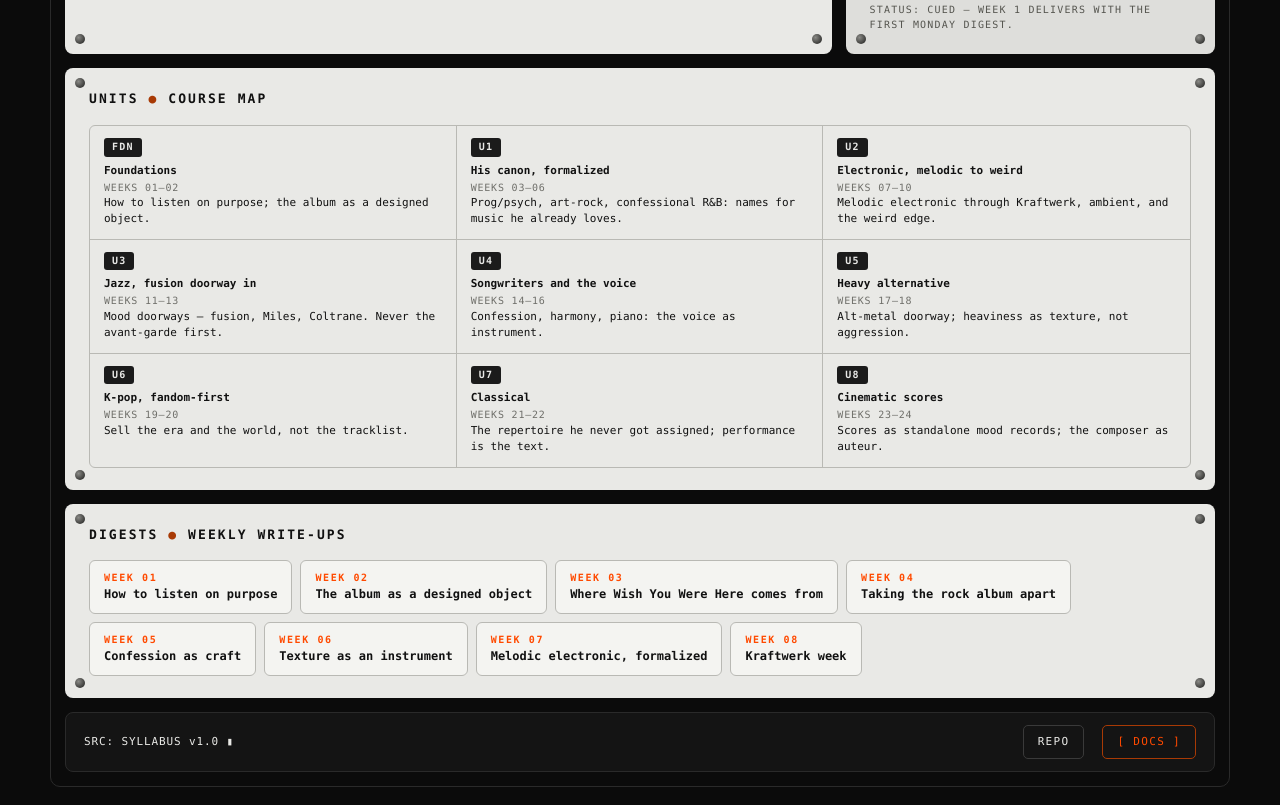
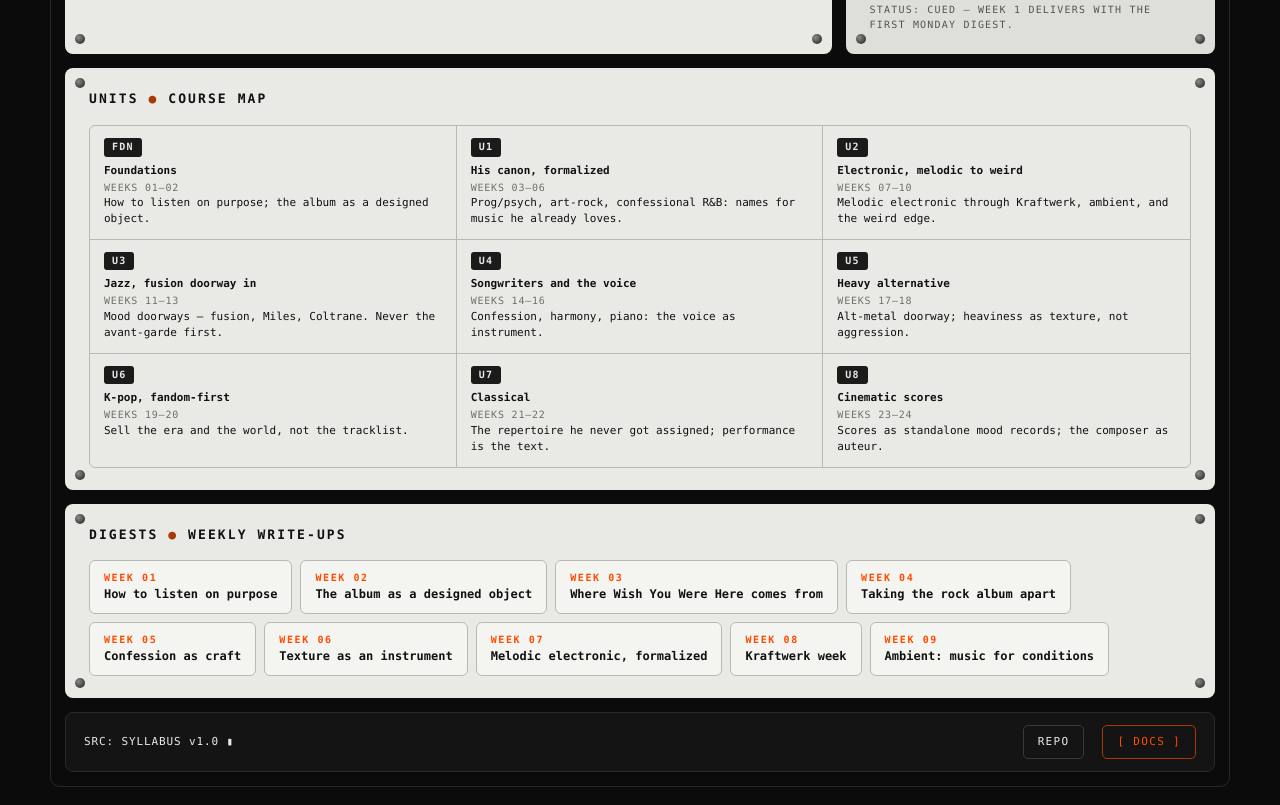
Before and after one commit to wes-chen/long-play, a plain HTML site: page docs/index.html in a window 1280 px wide. Shown: the part 940-1745 px from the top of the page. Drawn offline with Linux system fonts and the light colour scheme.

Commit message:
long-play: register week 09 digest

```diff
--- a/docs/index.html
+++ b/docs/index.html
@@ -549,6 +549,7 @@
     ,{n:6, t:"Texture as an instrument", url:"weeks/week-06.html"}
     ,{n:7, t:"Melodic electronic, formalized", url:"weeks/week-07.html"}
     ,{n:8, t:"Kraftwerk week", url:"weeks/week-08.html"}
+    ,{n:9, t:"Ambient: music for conditions", url:"weeks/week-09.html"}
   ];
   DIGESTS.forEach(function(d){
     var a = document.createElement("a");
```
